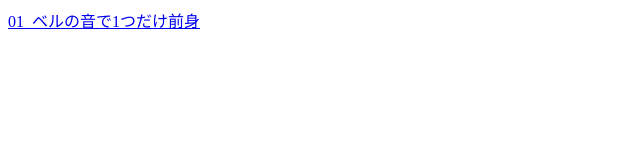
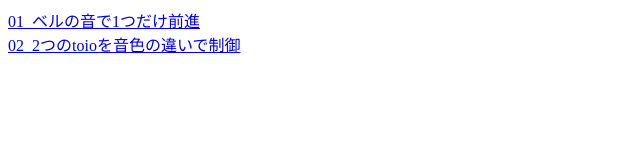
Before and after one commit to yo-to/API_Test, a plain HTML site: page WebAPI/test10_test09_and_AudioRecognition/index.html in a window 1280 px wide. Shown: the whole page, without its empty margins (0-640 px from the left). Drawn offline with Linux system fonts and the light colour scheme.

Commit message:
Update index.html

```diff
--- a/WebAPI/test10_test09_and_AudioRecognition/index.html
+++ b/WebAPI/test10_test09_and_AudioRecognition/index.html
@@ -5,6 +5,7 @@
 <title>リスト</title>
 </head>
 <body>
-<a href="test01.html">01_ベルの音で1つだけ前身</a><br>
+<a href="test01.html">01_ベルの音で1つだけ前進</a><br>
+<a href="test02.html">02_2つのtoioを音色の違いで制御</a><br>
 </body>
 </html>
```
